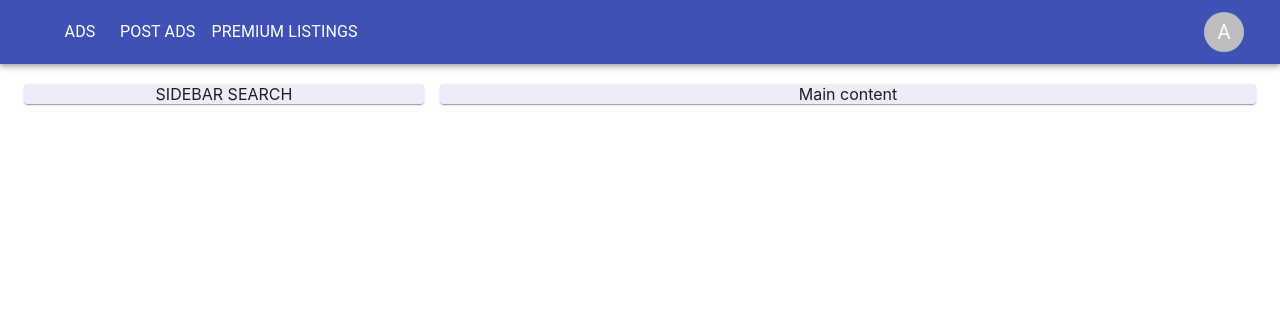
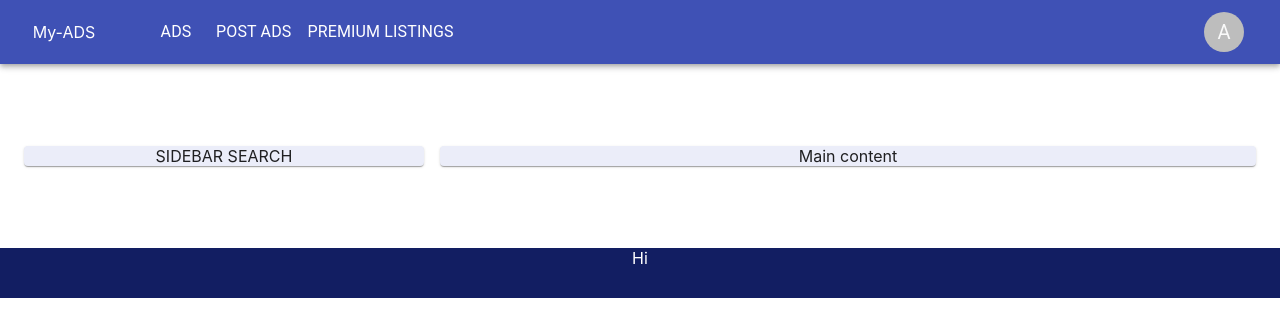
Before and after one commit to Alonasa/my-ads, a React (Create React App) app: page / in a window 1280 px wide. Shown: the top 336 px of the page. Built offline with nearby package versions, Linux system fonts and the light colour scheme.

Commit message:
fix menu add simple footer

```diff
--- a/src/App.tsx
+++ b/src/App.tsx
@@ -2,12 +2,14 @@ import React from 'react';
 import './App.css';
 import {AppBarMenu} from './components/AppBarMenu';
 import {MainContent} from './components/MainContent';
+import {Footer} from './components/Footer';
 
 function App() {
   return (
     <div className="App">
       <AppBarMenu/>
       <MainContent/>
+      <Footer/>
     </div>
   );
 }
--- a/src/components/AppBarMenu.tsx
+++ b/src/components/AppBarMenu.tsx
@@ -4,7 +4,7 @@ import {
   Avatar,
   Box,
   Button,
-  Container,
+  Container, Grid,
   IconButton,
   Menu,
   MenuItem,
@@ -42,6 +42,12 @@ export const AppBarMenu = () => {
 	<AppBar position="static">
 	  <Container>
 		<Toolbar disableGutters>
+		  <Box sx={{ mr: 2, minWidth: '80px'}}
+		  >
+			My-ADS
+		  </Box>
+
+		  <Grid container direction={'row'} justifyContent={'flex-end'}>
 			<IconButton
 			  aria-label="account of current user"
 			  aria-controls="menu-appbar"
@@ -51,7 +57,7 @@ export const AppBarMenu = () => {
 			>
 			</IconButton>
 
-		  <Box sx={{flexGrow: 1, display: {xs: 'flex', md: 'none'}}}>
+			<Box sx={{display: {xs: 'flex', md: 'none'}, alignSelf: 'flex-end'}}>
 			  <IconButton
 				aria-label="account of current user"
 				aria-controls="menu-appbar"
@@ -122,6 +128,7 @@ export const AppBarMenu = () => {
 				))}
 			  </Menu>
 			</Box>
+		  </Grid>
 		</Toolbar>
 	  </Container>
 	</AppBar>
--- /dev/null
+++ b/src/components/Footer.tsx
@@ -0,0 +1,12 @@
+import React from 'react';
+import {Container} from '@material-ui/core';
+
+export const Footer = () => {
+  return (
+	<footer style={{background: '#121e62', minHeight: '50px', color: '#ffffff'}}>
+		<Container>
+		Hi
+		</Container>
+	</footer>
+  );
+};
--- a/src/components/MainContent.tsx
+++ b/src/components/MainContent.tsx
@@ -4,7 +4,7 @@ import React from 'react';
 export const MainContent = () => {
   return (
 	<Container>
-	  <Grid container alignContent={'center'} justifyContent={'space-between'} style={{padding: '20px 0',}} spacing={2}>
+	  <Grid container alignContent={'center'} justifyContent={'space-between'} style={{padding: '20px 0', minHeight: '200px'}} spacing={2}>
 		<Grid item xs={12} sm={4}>
 		  <Paper style={{background: '#ebedf9', textTransform: 'uppercase'}}>
 			sidebar
```
Lines whose indentation alone changed are shown as unchanged.
